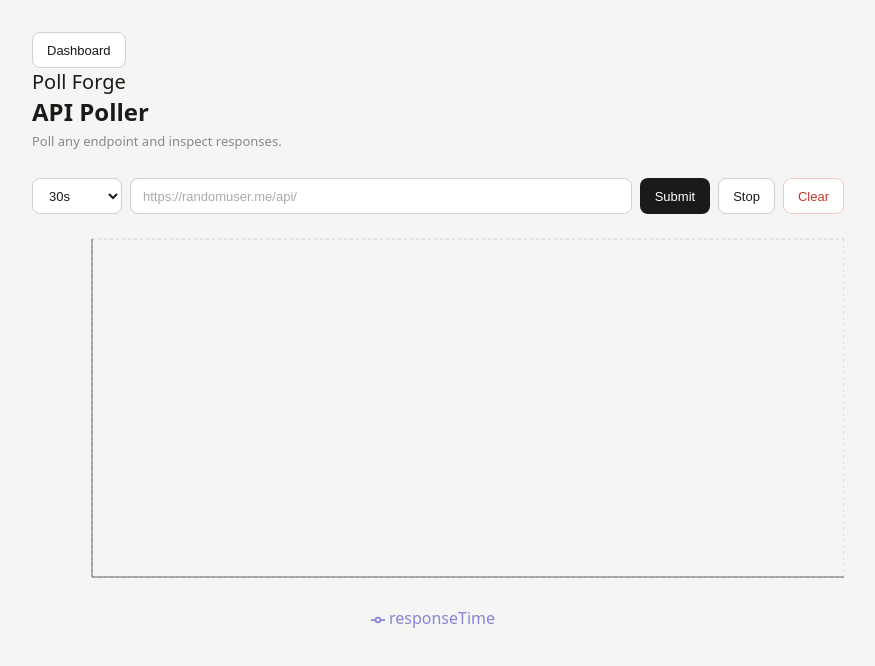
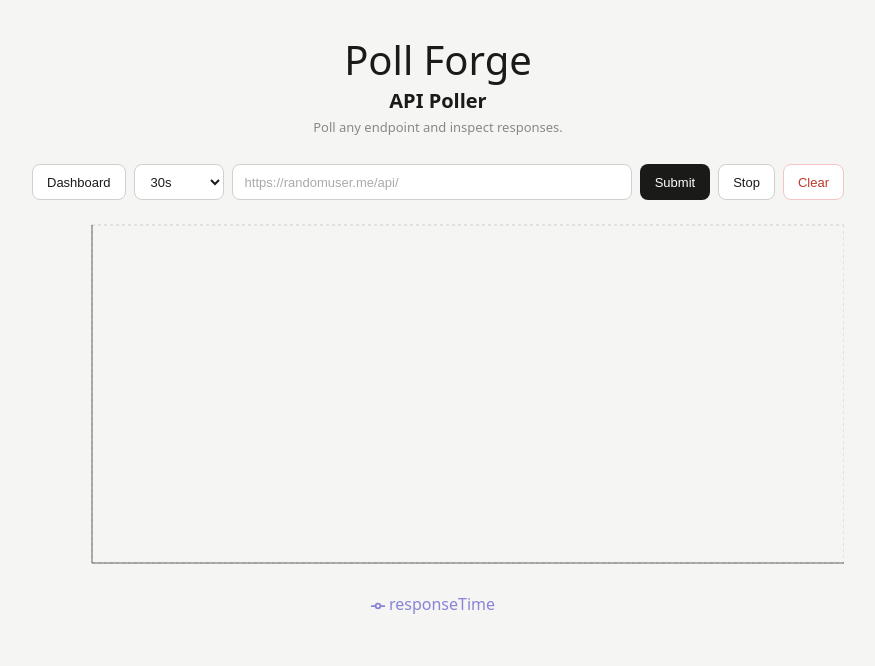
Before and after one commit to lhart24/Poll-Forge, a React (Vite) app in the folder client/: page / in a window 1280 px wide. Shown: the top 666 px of the page, without its empty margins (202-1077 px from the left). Built offline with nearby package versions, Linux system fonts and the light colour scheme.

Commit message:
Dashboard data setup

```diff
--- a/client/src/App.tsx
+++ b/client/src/App.tsx
@@ -50,18 +50,18 @@ function App() {
 
     <div className="app">
   <div className="header">
+    <h1>Poll Forge</h1>
+    <h2>API Poller</h2>
+    <p>Poll any endpoint and inspect responses.</p>
+  </div>
+
+  <div className="controls">
     <button
   className="btn"
   onClick={() => navigate("/dashboard")}
 >
   Dashboard
 </button>
-    <h1>Poll Forge</h1>
-    <h2>API Poller</h2>
-    <p>Poll any endpoint and inspect responses.</p>
-  </div>
-
-  <div className="controls">
     <select
       value={intervalKey}
       onChange={(e) => setIntervalKey(e.target.value)}
@@ -99,6 +99,8 @@ function App() {
     >
       Clear
     </button>
+
+
   </div>
 
   <MainGraph data={results} />
--- a/client/src/Dash.tsx
+++ b/client/src/Dash.tsx
@@ -1,8 +1,29 @@
-function Dash() {
+import { response } from 'express';
+import type { PollResult } from '../../polling'
+
+
+
+
+type Props = {
+  data: PollResult;
+};
+
+function Dash({ data }: Props) {
   return (
-    <div>
+    <div className="header">
       <h1>Dashboard</h1>
+      <AverageSpeed data={data} />
     </div>
+  );
+}
+function AverageSpeed({ data }: Props){
+
+  if (!data){
+    return <h1>No current data.</h1>
+  }
+  const AverageResponseTime = data.responseTime
+  return (
+    <h1>{AverageResponseTime}</h1>
   );
 }
 
--- a/client/src/ResponseChart.tsx
+++ b/client/src/ResponseChart.tsx
@@ -7,12 +7,13 @@ type Props = {
     result: PollResult;
   }[];
 };
-
+// have to store data in local storage so that data transfers over between pages
 export default function MainGraph({ data }: Props) {
   const chartData = data.map((item, i) => ({
     name: `#${i + 1}`,
     responseTime: item.result.responseTime,
   }));
+
 
   return (
     <ResponsiveContainer width="100%" height={400}>
--- a/client/src/style.css
+++ b/client/src/style.css
@@ -1,4 +1,6 @@
 * { box-sizing: border-box; margin: 0; padding: 0; }
+
+
 
 body {
   font-family: system-ui, sans-serif;
@@ -12,8 +14,9 @@ body {
   padding: 2rem 1.5rem;
 }
 
-.header { margin-bottom: 1.75rem; }
-.header h1 { font-size: 20px; font-weight: 500; }
+.header { margin-bottom: 1.75rem; text-align: center}
+.header h1 { font-size: 40px; font-weight: 500;}
+.header h2 { font-size: 20px}
 .header p { font-size: 13px; color: #888; margin-top: 4px; }
 
 .controls {
```
